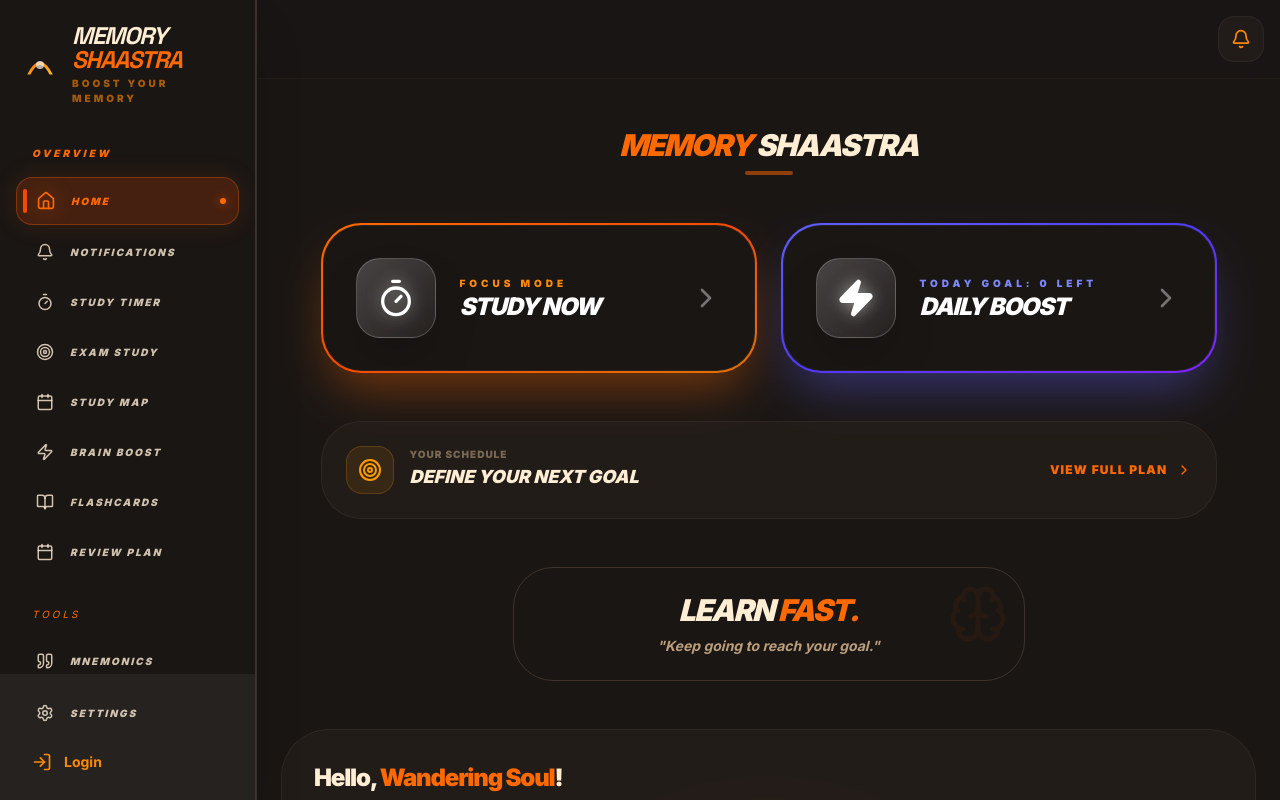
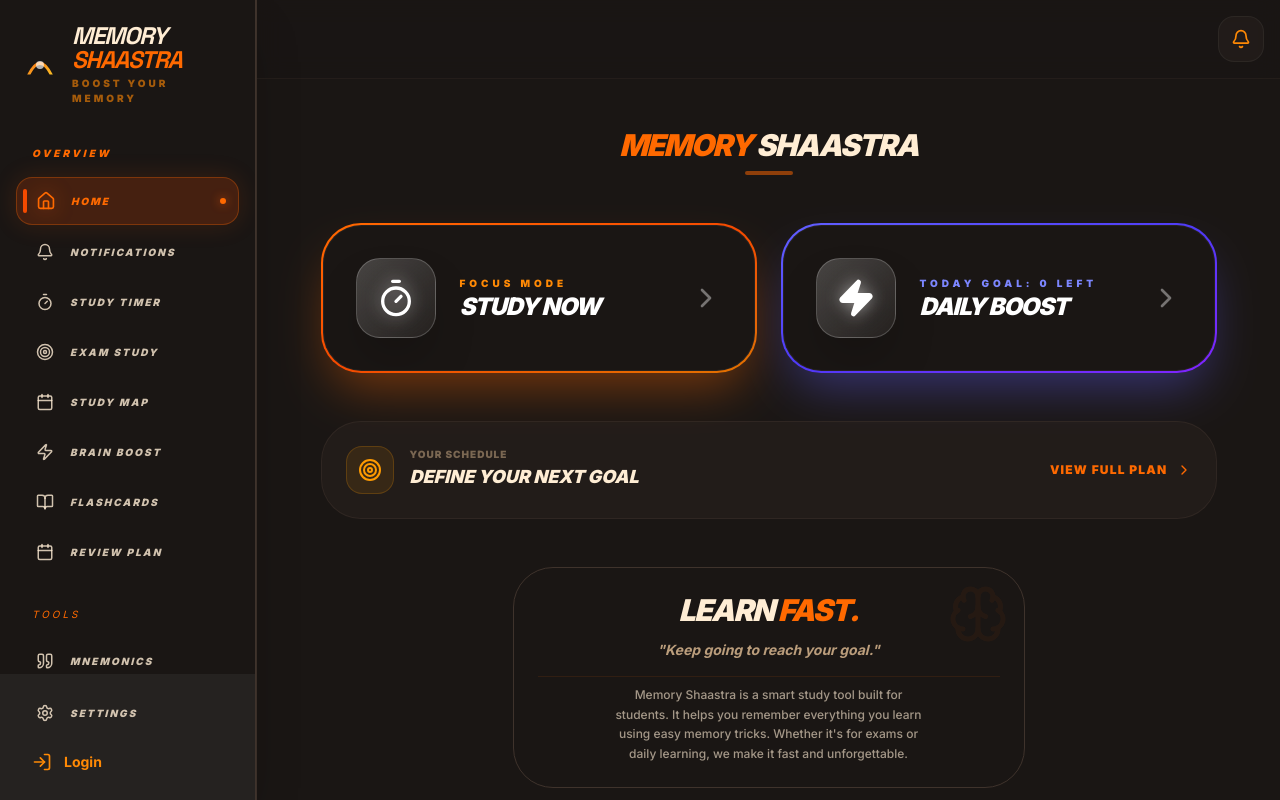
Before and after one commit to HariShaastra/Memory-Shaastra, a React (Vite) app: page / in a window 1280 px wide. Built offline with nearby package versions, Linux system fonts and the light colour scheme.

Commit message:
feat: Enhance home screen intro section
Add descriptive text and slightly adjust spacing in the intro header to provide more context about Memory Shaastra's purpose and value proposition to new users.

```diff
--- a/src/components/HomeScreen.tsx
+++ b/src/components/HomeScreen.tsx
@@ -142,13 +142,20 @@ export const HomeScreen: React.FC = () => {
         <div className="absolute top-0 right-0 p-4 opacity-5">
            <Brain size={60} className="text-orange-500" />
         </div>
-        <div className="space-y-2 relative z-10">
+        <div className="space-y-3 relative z-10">
           <h2 className="text-3xl font-black tracking-tighter italic text-orange-100 uppercase">
             LEARN <span className="text-orange-500">FAST.</span>
           </h2>
-          <p className="text-orange-200/70 font-bold text-sm italic">
-            "{dailyQuote}"
-          </p>
+          <div className="space-y-4">
+            <p className="text-orange-200/70 font-bold text-sm italic">
+              "{dailyQuote}"
+            </p>
+            <div className="pt-2 border-t border-orange-500/10">
+              <p className="text-orange-100/60 text-xs font-medium leading-relaxed max-w-xs mx-auto">
+                Memory Shaastra is a smart study tool built for students. It helps you remember everything you learn using easy memory tricks. Whether it's for exams or daily learning, we make it fast and unforgettable.
+              </p>
+            </div>
+          </div>
         </div>
       </div>
 
```
